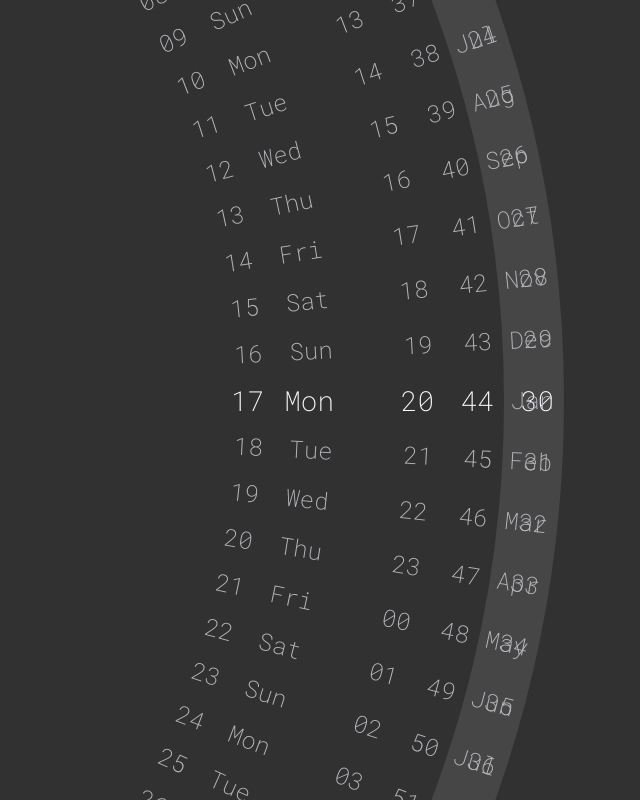
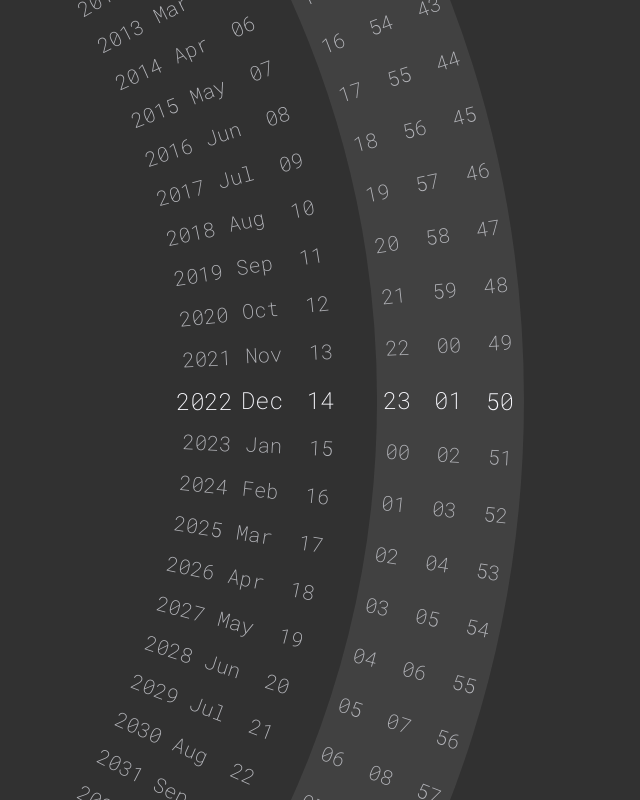
Before and after one commit to TheKoTech/round-calendar, a React (Create React App) app: page / in a window 1280 px wide. Shown: the top 800 px of the page, without its empty margins (36-676 px from the left). Built offline with nearby package versions, Linux system fonts and the light colour scheme.

Commit message:
brlbrlbrl

```diff
--- a/src/components/Calendar.jsx
+++ b/src/components/Calendar.jsx
@@ -97,7 +97,7 @@ export default class Calendar extends Component {
 			this.dayOfWeekProps.push(prop)
 		}
 
-		this.fillDaysOfMonth(this.date)
+		this.fillDaysOfMonthProps(this.date)
 
 		const monthStrings = [
 			'Jan', 'Feb', 'Mar', 'Apr', 'May', 'Jun', 'Jul', 'Aug', 'Sep', 'Oct', 'Nov', 'Dec'
@@ -111,27 +111,18 @@ export default class Calendar extends Component {
 			this.monthProps.push(prop)
 		}
 
-		for (let i = 0; i < 60; i++) {
-			const prop = {
-				value: this.date.getFullYear() + i,
+		for (let i = 0; i < 120; i++) {
+			this.yearProps[i] = {
+				value: 1960 + i,
 				rotation: i * 3
 			}
-			this.yearProps.push(prop)
 		}
-		for (let i = 60; i < 120; i++) {
-			const prop = {
-				value: this.date.getFullYear - 120 + i,
-				rotation: i * 3
-			}
-			this.yearProps.push(prop)
-		}
-
 	}
 
 
 	/** The logic is simple: fill 3 months - current, next and previous.
 	 * The other ones will not be visible */
-	fillDaysOfMonth = memoize((date) => {
+	fillDaysOfMonthProps = memoize((date) => {
 
 		const lastMonthLength = getMonthLen(date.getFullYear(), date.getMonth() - 1)
 		const curMonthLength = getMonthLen(date.getFullYear(), date.getMonth())
@@ -159,6 +150,7 @@ export default class Calendar extends Component {
 		}
 
 	})
+
 
 	/** вызывает callback каждый раз, когда происходит новая секунда.
 	 * Хранит ID в this.timeoutID */
@@ -195,7 +187,7 @@ export default class Calendar extends Component {
 					activated[0] = true
 
 					if (unit === 'dayOfMonth') {
-						this.fillDaysOfMonth(this.date)
+						this.fillDaysOfMonthProps(this.date)
 					}
 
 					this.setState({
@@ -213,7 +205,7 @@ export default class Calendar extends Component {
 			activated[time] = true
 
 			if (unit === 'dayOfMonth') {
-				this.fillDaysOfMonth(this.date)
+				this.fillDaysOfMonthProps(this.date)
 			}
 
 			this.setState({
@@ -239,13 +231,15 @@ export default class Calendar extends Component {
 				this.date.getTime() + s * 1000 + m * 60000 + h * 3600000 + D * 86400000 + M * 2592000000 + Y * 31536000000
 			)
 
-			addTime(25, 3, 7, -2, 0)
+			addTime(45, 20, 9, 26, 1, 0)
 
 			this.rotate('sec', this.date.getSeconds(), 180)
 			this.rotate('min', this.date.getMinutes(), 180)
 			this.rotate('hour', this.date.getHours(), 72)
 			this.rotate('dayOfWeek', this.date.getDay(), 21)
 			this.rotate('dayOfMonth', this.date.getDate() - 1, (getMonthLen(this.date.getFullYear(), this.date.getMonth() - 1)) * 3)
+			this.rotate('month', this.date.getMonth(), 36)
+			this.rotate('year', (this.date.getFullYear() - 1960), 360)
 
 		})
 
@@ -299,8 +293,8 @@ export default class Calendar extends Component {
 		)
 	)
 
-	getDayOfMonthSpanList = memoize((activated) => {
-		return this.dayOfMonthProps.map((prop, i) =>
+	getDayOfMonthSpanList = memoize((activated) =>
+		this.dayOfMonthProps.map((prop, i) =>
 			<RingSpan
 				key={prop.rotation}
 				text={pad(prop.value, 2)}
@@ -308,7 +302,7 @@ export default class Calendar extends Component {
 				activated={activated[i]}
 			/>
 		)
-	})
+	)
 
 	getMonthSpanList = memoize((activated) =>
 		this.monthProps.map((prop, i) =>
@@ -337,14 +331,15 @@ export default class Calendar extends Component {
 		const secSpanList = this.getSecSpanList(this.state.secActivated)
 		const minSpanList = this.getMinSpanList(this.state.minActivated)
 		const hourSpanList = this.getHourSpanList(this.state.hourActivated)
-		const dayOfWeekSpanList = this.getDayOfWeekSpanList(this.state.dayOfWeekActivated)
+		// const dayOfWeekSpanList = this.getDayOfWeekSpanList(this.state.dayOfWeekActivated)
 		const dayOfMonthSpanList = this.getDayOfMonthSpanList(this.state.dayOfMonthActivated)
 		const monthSpanList = this.getMonthSpanList(this.state.monthActivated)
-		// const yearSpanList = this.getYearSpanList(this.state.yearActivated)
+		const yearSpanList = this.getYearSpanList(this.state.yearActivated)
 
 
 		return (
 			<div className="ring_timer">
+				<div className="sector"></div>
 				<Dial className='dial_sec' style={this.state.secStyle}>
 					{secSpanList}
 				</Dial>
@@ -354,18 +349,18 @@ export default class Calendar extends Component {
 				<Dial className='dial_hour' style={this.state.hourStyle}>
 					{hourSpanList}
 				</Dial>
-				<Dial className='dial_day_of_week' style={this.state.dayOfWeekStyle}>
+				{/* <Dial className='dial_day_of_week' style={this.state.dayOfWeekStyle}>
 					{dayOfWeekSpanList}
-				</Dial>
+				</Dial> */}
 				<Dial className='dial_day_of_month' style={this.state.dayOfMonthStyle}>
 					{dayOfMonthSpanList}
 				</Dial>
 				<Dial className='dial_month' style={this.state.monthStyle}>
 					{monthSpanList}
 				</Dial>
-				{/* <Dial className='dial_year' style={this.state.yearStyle}>
+				<Dial className='dial_year' style={this.state.yearStyle}>
 					{yearSpanList}
-				</Dial> */}
+				</Dial>
 			</div>
 		)
 	}
--- a/src/css/style.css
+++ b/src/css/style.css
@@ -1,4 +1,20 @@
 @import url("https://fonts.googleapis.com/css2?family=Roboto+Mono:wght@100;200&display=swap");
+
+/* Dials */
+
+:root {
+	--global-diam: 175vw;
+	--font-size: 1.6vw;
+	--clock-diam: 0vw;
+	--sec-diam: 0vw;
+	--min-diam: 4vw;
+	--hour-diam: 8vw;
+	--day-diam: 12vw;
+	--date-diam: 14vw;
+	--month-diam: 18vw;
+	--year-diam: 22vw;
+}
+
 body {
 	overflow: hidden;
 	/* Hide scrollbars */
@@ -12,27 +28,22 @@ body {
 	left: 0;
 	top: 50%;
 	transform: translate(-75%, -50%);
-  width: 2400px;
-  height: 2400px;
-  font-size: 1.5em;
+	width: var(--global-diam);
+	height: var(--global-diam);
+	font-size: var(--font-size);
 }
 
 .ring_timer::before {
 	position: absolute;
-  top: 0;
-  bottom: 0;
-  left: 0;
-  right: 0;
-  border: rgba(255, 255, 255, 0.1) 60px solid;
+	top: var(--clock-diam);
+	bottom: var(--clock-diam);
+	left: var(--clock-diam);
+	right: var(--clock-diam);
+	border: rgba(255, 255, 255, 0.08) 11.5vw solid;
 	border-radius: 50%;
 	content: "";
 }
 
-/* .dial_sec .rotator,
-.dial_min .rotator,
-.dial_hour .rotator,
-.dial_day_of_week .rotator,
-.dial_day_of_month .rotator, */
 .rotator,
 .dial {
 	position: absolute;
@@ -43,46 +54,64 @@ body {
 }
 
 .dial_sec {
-  top: 0px;
-  left: 0px;
-  bottom: 0px;
-  right: 0px;
+	top: var(--sec-diam);
+	left: var(--sec-diam);
+	bottom: var(--sec-diam);
+	right: var(--sec-diam);
 	-webkit-transform: translateZ(0);
 	transform: translateZ(0);
 }
 
 .dial_min {
-  top: 60px;
-  left: 60px;
-  bottom: 60px;
-  right: 60px;
+	top: var(--min-diam);
+	left: var(--min-diam);
+	bottom: var(--min-diam);
+	right: var(--min-diam);
 	-webkit-transform: translateZ(0);
 	transform: translateZ(0);
 }
 
 .dial_hour {
-  top: 120px;
-  left: 120px;
-  bottom: 120px;
-  right: 120px;
+	top: var(--hour-diam);
+	left: var(--hour-diam);
+	bottom: var(--hour-diam);
+	right: var(--hour-diam);
 	-webkit-transform: translateZ(0);
 	transform: translateZ(0);
 }
 
 .dial_day_of_week {
-  top: 220px;
-  left: 220px;
-  bottom: 220px;
-  right: 220px;
+	top: var(--day-diam);
+	left: var(--day-diam);
+	bottom: var(--day-diam);
+	right: var(--day-diam);
 	-webkit-transform: translateZ(0);
 	transform: translateZ(0);
 }
 
 .dial_day_of_month {
-  top: 290px;
-  left: 290px;
-  bottom: 290px;
-  right: 290px;
+	top: var(--date-diam);
+	left: var(--date-diam);
+	bottom: var(--date-diam);
+	right: var(--date-diam);
+	-webkit-transform: translateZ(0);
+	transform: translateZ(0);
+}
+
+.dial_month {
+	top: var(--month-diam);
+	left: var(--month-diam);
+	bottom: var(--month-diam);
+	right: var(--month-diam);
+	-webkit-transform: translateZ(0);
+	transform: translateZ(0);
+}
+
+.dial_year {
+	top: var(--year-diam);
+	left: var(--year-diam);
+	bottom: var(--year-diam);
+	right: var(--year-diam);
 	-webkit-transform: translateZ(0);
 	transform: translateZ(0);
 }
@@ -107,4 +136,17 @@ body {
 .activated {
 	color: rgb(250, 250, 255);
 	font-size: 1.15em;
-}/*# sourceMappingURL=style.css.map */
+}
+
+/*# sourceMappingURL=style.css.map */
+
+/* Sectors */
+
+.sector {
+	position: absolute;
+	top: 0;
+	left: 0;
+	right: 0;
+	bottom: 0;
+
+}
```
Lines whose indentation alone changed are shown as unchanged.
